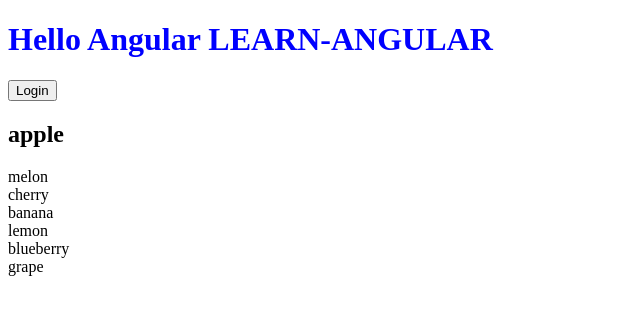
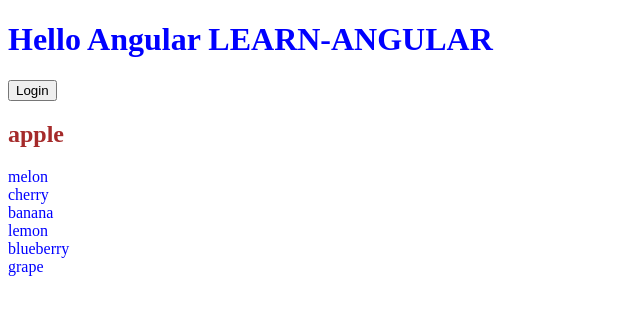
Before and after one commit to ascaryaaa/learn-angular, an Angular app: page / in a window 1280 px wide. Shown: the top 314 px of the page, without its empty margins (0-640 px from the left). Built offline with nearby package versions, Linux system fonts and the light colour scheme.

Commit message:
ngStyle implementation

```diff
--- a/src/app/testing/testing.component.html
+++ b/src/app/testing/testing.component.html
@@ -3,6 +3,7 @@
     <p>testing works!</p>
 </div>
 <div *ngFor="let fruit of fruits">
+    <div [ngStyle]="{color: fruit === 'apple' ? 'brown':'blue'}">
         <h2 *ngIf="fruit === 'apple'; else other">
             {{ fruit }}
         </h2>
@@ -10,3 +11,4 @@
             {{ fruit }}
         </ng-template>
     </div>
+</div>
--- a/src/app/testing/testing.component.ts
+++ b/src/app/testing/testing.component.ts
@@ -11,6 +11,7 @@
 export class TestingComponent {
   isLogin = false
   fruits: Array<string> = ['apple','melon','cherry','banana','lemon','blueberry','grape']
+
   handleClickButton() {
       this.isLogin = !this.isLogin
   }
```
Lines whose indentation alone changed are shown as unchanged.
